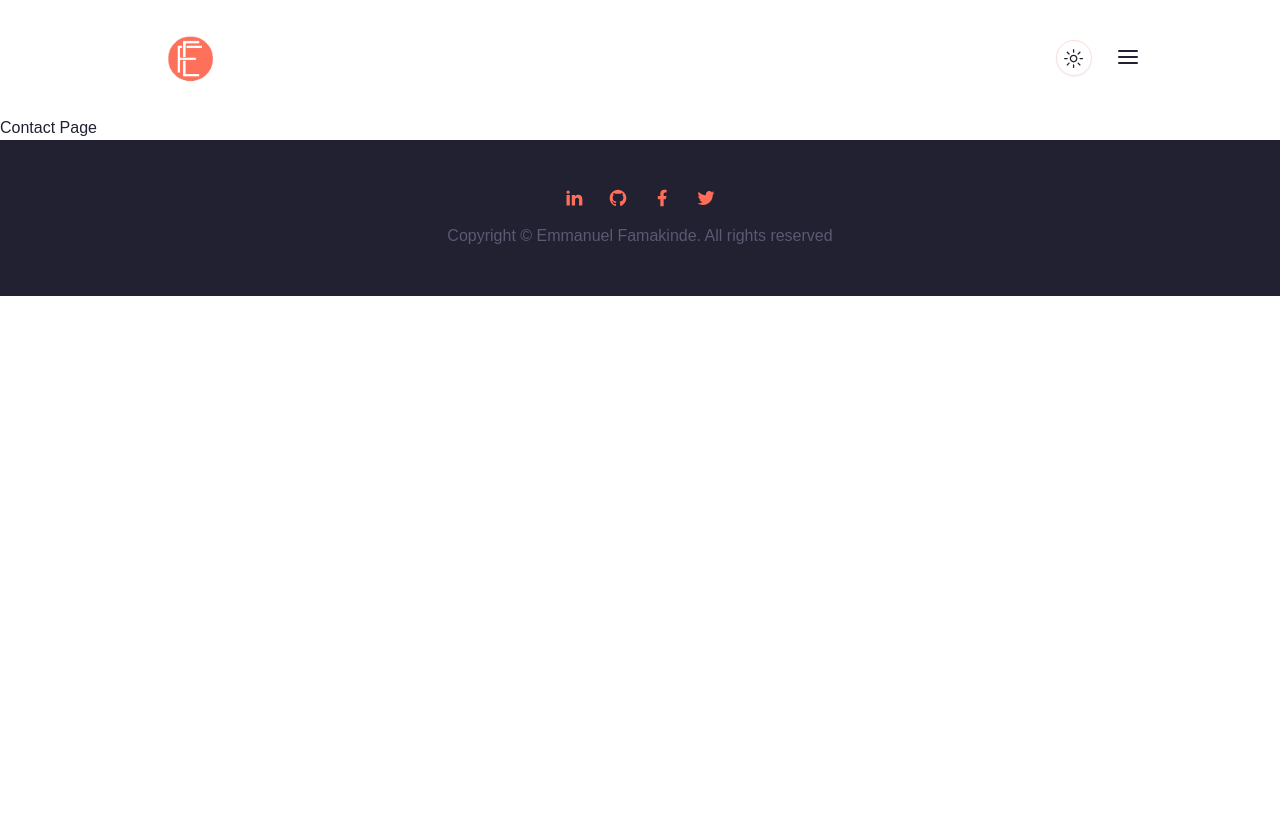
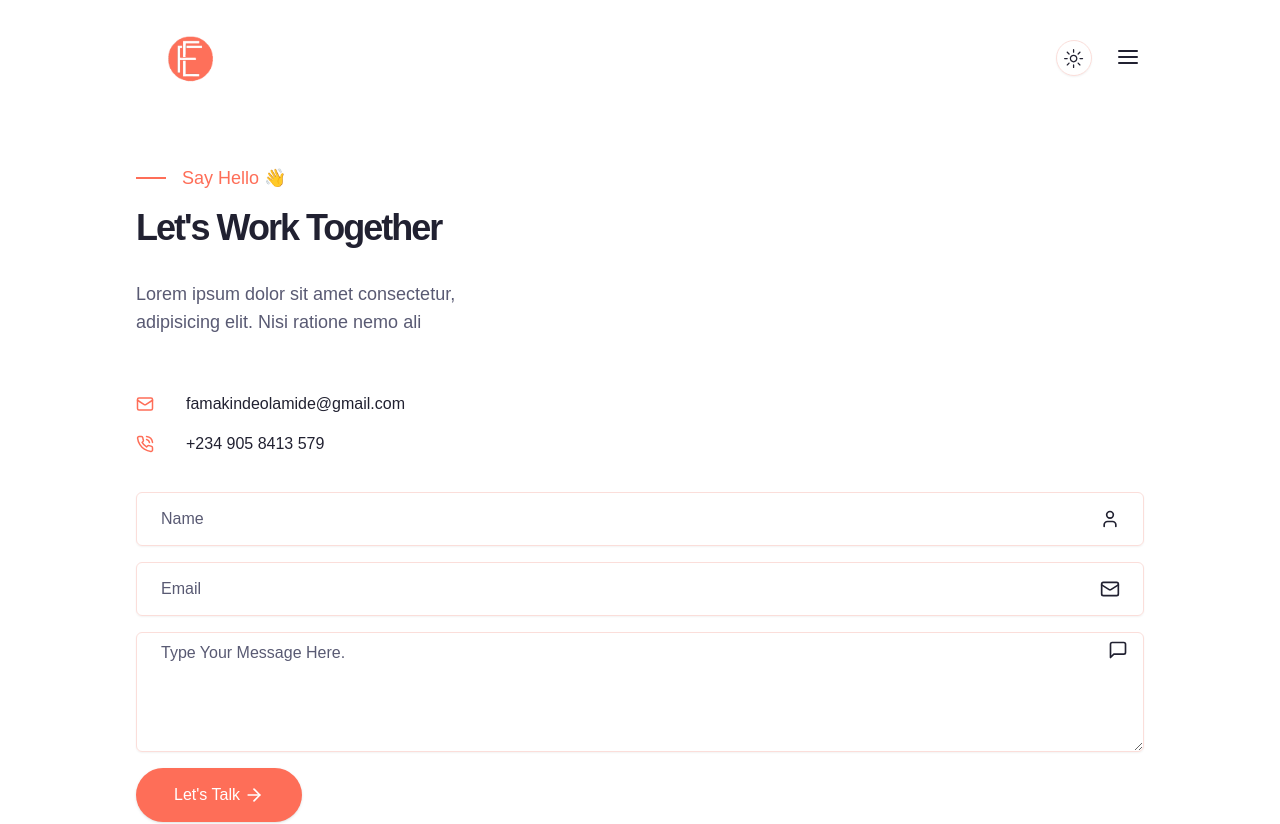
Before and after one commit to dammyseggs/portfolio, a Next.js app: page /contact in a window 1280 px wide. Shown: the top 824 px of the page. Before the commit the page ends 800 px from the top, so only its background shows below. Built offline with nearby package versions, Linux system fonts and the light colour scheme.

Commit message:
worked on contact page

```diff
--- a/app/contact/page.jsx
+++ b/app/contact/page.jsx
@@ -1,9 +1,39 @@
-import React from 'react'
+import Form from "@/components/Form";
+import { MailIcon, HomeIcon, PhoneCall } from "lucide-react"
 
 const Contact = () => {
   return (
-    <div>Contact Page</div>
-  )
+    <section>
+      <div className="container mx-auto pl-2 pr-2">
+        <div className="grid xl:grid-cols-2 pt-12 xl:h-[480px] mb-6 xl:mb-24">
+          <div className="flex flex-col justify-center">
+            <div className="flex items-center gap-x-4 text-primary text-lg mb-4">
+              <span className="w-[30px] h-[2px] bg-primary"></span>
+               Say Hello 👋
+            </div>
+            <h1 className="h1 max-w-md mb-8">Let's Work Together</h1>
+            <p className="subtitle max-w-[400px]">
+              Lorem ipsum dolor sit amet consectetur, adipisicing elit. Nisi ratione nemo ali
+            </p>
+          </div>
+          <div className="hidden xl:flex w-full bg-contact_illustration_light dark:bg-contact_illustration_dark bg-contain bg-top bg-no-repeat"></div>
+        </div>
+        <div className="grid xl:grid-cols-2 mb-24 xl:mb-32">
+           <div className="flex flex-col gap-y-4 xl:gap-y-7 mb-9 text-base xl:text-lg">
+              <div className="flex items-center gap-x-8">
+                <MailIcon size={18} className="text-primary" />
+                <div>famakindeolamide@gmail.com</div>
+              </div>
+              <div className="flex items-center gap-x-8">
+                <PhoneCall size={18} className="text-primary" />
+                <div>+234 905 8413 579</div>
+              </div>
+           </div>
+          <Form />
+        </div>
+      </div>
+    </section>
+  );
 }
 
 export default Contact
--- a/components/Footer.jsx
+++ b/components/Footer.jsx
@@ -1,7 +1,7 @@
 import Socials from "./Socials"
 const Footer = () => {
   return (
-    <footer className="bg-secondary py-12">
+    <footer className="bg-secondary py-12 text-justify">
       <div className="container mx-auto">
         <div className="flex flex-col items-center justify-between">
           <Socials containerStyles='flex gap-x-6 mx-auto xl:mx-0 mb-4' iconStyles='text-primary dark:text-white/70 text-[20px] hover:text-white dark:hover:text-primary transition-all'/>
--- /dev/null
+++ b/components/Form.jsx
@@ -0,0 +1,28 @@
+'use client';
+
+import { Button } from "./ui/button";
+import { Input } from "./ui/input";
+import { Textarea } from "./ui/textarea";
+import { User, MailIcon, ArrowRightIcon, MessageSquare  } from "lucide-react";
+
+const Form = () => {
+  return (
+    <from className="flex flex-col gap-y-4">
+        <div className="relative flex items-center ">
+            <Input type='name' id='name' placeholder='Name' />
+            <User className="absolute right-6" size={20} />
+        </div>
+        <div className="relative flex items-center ">
+            <Input type='email' id='email' placeholder='Email' />
+            <MailIcon className="absolute right-6" size={20} />
+        </div>
+        <div className="relative flex items-center ">
+            <Textarea  placeholder='Type Your Message Here.' />
+            <MessageSquare className="absolute top-2 right-4" size={20} />
+        </div>
+        <Button className='flex items-center gap-x-1 max-w-[166px]'> Let's Talk <ArrowRightIcon size={20}/></Button>
+    </from>
+  )
+}
+
+export default Form
--- a/components/ui/input.jsx
+++ b/components/ui/input.jsx
@@ -7,7 +7,7 @@
     (<input
       type={type}
       className={cn(
-        "flex h-9 w-full rounded-md border border-input bg-transparent px-3 py-1 text-sm shadow-sm transition-colors file:border-0 file:bg-transparent file:text-sm file:font-medium file:text-foreground placeholder:text-muted-foreground focus-visible:outline-none focus-visible:ring-1 focus-visible:ring-ring disabled:cursor-not-allowed disabled:opacity-50",
+        "flex h-[54px] w-full rounded-md border border-input bg-transparent px-6 py-2 text-base shadow-sm transition-colors file:border-0 file:bg-transparent file:text-sm file:font-medium file:text-foreground placeholder:text-muted-foreground focus-visible:outline-none focus-visible:ring-1 focus-visible:ring-ring disabled:cursor-not-allowed disabled:opacity-50",
         className
       )}
       ref={ref}
--- a/components/ui/textarea.jsx
+++ b/components/ui/textarea.jsx
@@ -6,7 +6,7 @@
   return (
     (<textarea
       className={cn(
-        "flex min-h-[60px] w-full rounded-md border border-input bg-transparent px-3 py-2 text-sm shadow-sm placeholder:text-muted-foreground focus-visible:outline-none focus-visible:ring-1 focus-visible:ring-ring disabled:cursor-not-allowed disabled:opacity-50",
+        "flex min-h-[120px] w-full rounded-md border border-input bg-transparent px-6 py-2 text-base shadow-sm placeholder:text-muted-foreground focus-visible:outline-none focus-visible:ring-1 focus-visible:ring-ring disabled:cursor-not-allowed disabled:opacity-50",
         className
       )}
       ref={ref}
--- a/tailwind.config.js
+++ b/tailwind.config.js
@@ -76,6 +76,8 @@
 			dots_dark:'url(/dots-dark.svg)',
 			work_project_bg_light: 'url(/work/project-bg-light.png)',
 			work_project_bg_dark: 'url(/work/project-bg-dark.png)',
+			contact_illustration_light: 'url(/contact/illustration-light.svg)',
+			contact_illustration_dark: 'url(/contact/illustration-dark.svg)',
 		}
 
   	}
```
